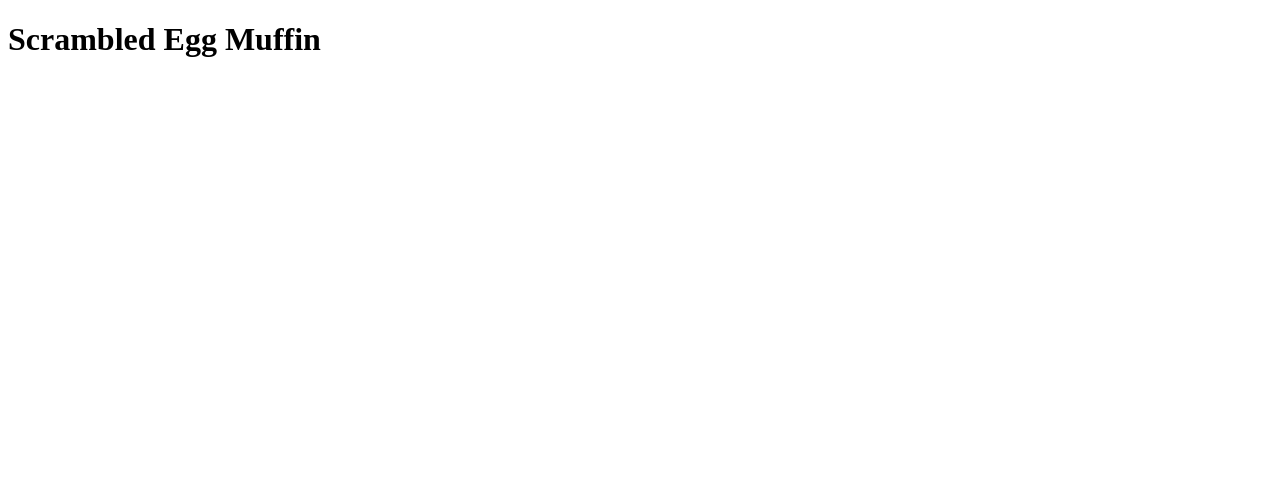
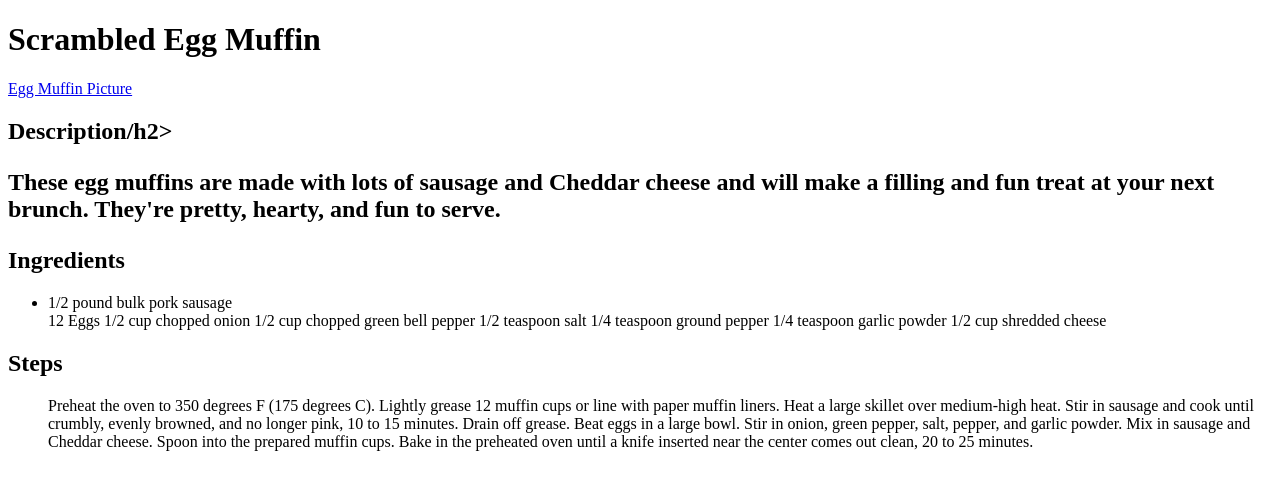
Before and after one commit to LevyOcampo/odin-recipes, a plain HTML site: page recipes/eggMuffin.html in a window 1280 px wide. Drawn offline with Linux system fonts and the light colour scheme.

Commit message:
Added an image to the recipe page along with the ingredients and steps to make the dish in ordered and unorderd lists

```diff
--- a/recipes/eggMuffin.html
+++ b/recipes/eggMuffin.html
@@ -8,5 +8,26 @@
 </head>
 <body>
     <h1>Scrambled Egg Muffin</h1>
+    <a href="https://imagesvc.meredithcorp.io/v3/mm/image?url=https%3A%2F%2Fstatic.onecms.io%2Fwp-content%2Fuploads%2Fsites%2F43%2F2020%2F08%2F13%2FScrambled-Egg-Muffins.jpg">Egg Muffin Picture</a>
+    <h2>Description/h2>
+    <p>These egg muffins are made with lots of sausage and Cheddar cheese and will make a filling and fun treat at your next brunch. They're pretty, hearty, and fun to serve.</p>
+    <h2>Ingredients</h2>
+    <ul>
+        <li>1/2 pound bulk pork sausage</li>
+        <l1>12 Eggs</l1>
+        <l1>1/2 cup chopped onion</l1>
+        <l1>1/2 cup chopped green bell pepper</l1>
+        <l1>1/2 teaspoon salt</l1>
+        <l1>1/4 teaspoon ground pepper</l1>
+        <l1>1/4 teaspoon garlic powder</l1>
+        <l1>1/2 cup shredded cheese</l1>
+    </ul>
+    <h2>Steps</h2>
+    <ol>
+        <l1>Preheat the oven to 350 degrees F (175 degrees C). Lightly grease 12 muffin cups or line with paper muffin liners.</l1>
+        <l1>Heat a large skillet over medium-high heat. Stir in sausage and cook until crumbly, evenly browned, and no longer pink, 10 to 15 minutes. Drain off grease.</l1>
+        <l1>Beat eggs in a large bowl. Stir in onion, green pepper, salt, pepper, and garlic powder. Mix in sausage and Cheddar cheese. Spoon into the prepared muffin cups.</l1>
+        <l1>Bake in the preheated oven until a knife inserted near the center comes out clean, 20 to 25 minutes.</l1>
+    </ol>
 </body>
 </html>
```
